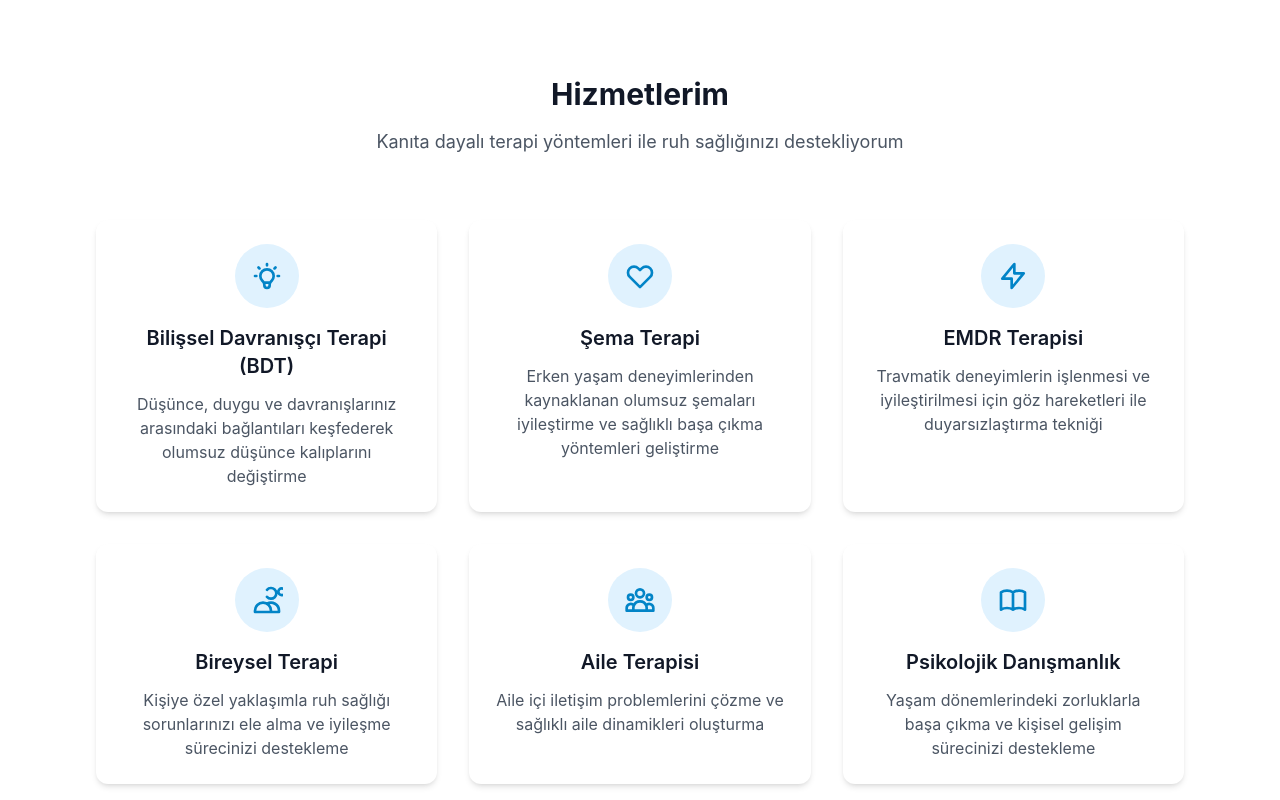
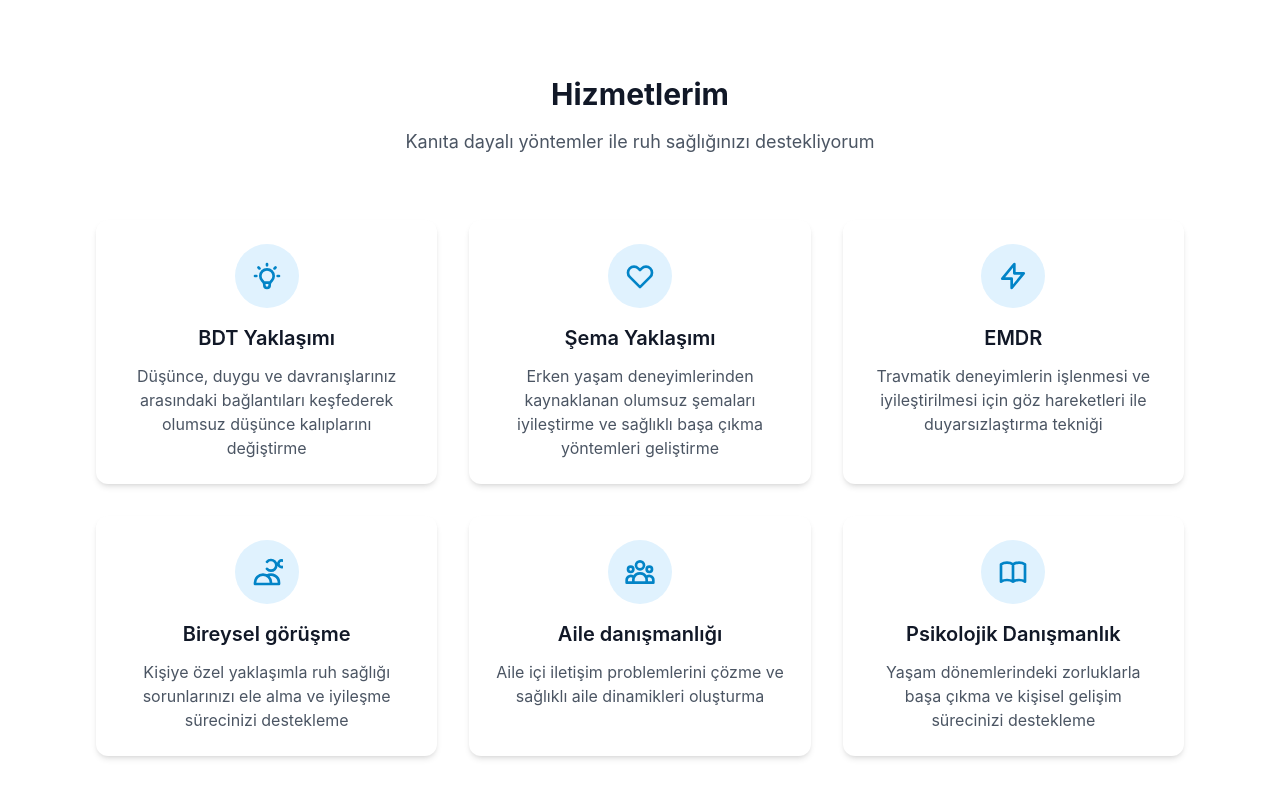
Before and after one commit to deregulcicek/ALARA, a React (Vite) app in the folder frontend/: page /about in a window 1280 px wide. Shown: the part 1260-2060 px from the top of the page. Built offline with nearby package versions, Linux system fonts and the light colour scheme; no server answers.

Commit message:
Update: Remove 'Terapi' references, update phone number, replace social media with Instagram only

```diff
--- a/frontend/src/components/Footer.jsx
+++ b/frontend/src/components/Footer.jsx
@@ -12,19 +12,13 @@
             <h3 className="text-2xl font-bold text-white mb-4">Psikolog</h3>
             <p className="text-gray-300 mb-4 max-w-md">
               Profesyonel psikolog hizmetleri ile ruh sağlığınızı destekliyoruz.
-              Bireysel terapi, aile terapisi ve danışmanlık hizmetleri.
+              Bireysel görüşme, aile danışmanlığı ve danışmanlık hizmetleri.
             </p>
             <div className="flex space-x-4">
-              <a href="#" className="text-gray-300 hover:text-white transition-colors">
-                <span className="sr-only">LinkedIn</span>
+              <a href="https://www.instagram.com/psk.alaraokul?igsh=MXRtdjZvYmdkOTNuZw%3D%3D&utm_source=qr" target="_blank" rel="noopener noreferrer" className="text-gray-300 hover:text-white transition-colors">
+                <span className="sr-only">Instagram</span>
                 <svg className="h-6 w-6" fill="currentColor" viewBox="0 0 24 24">
-                  <path d="M20.447 20.452h-3.554v-5.569c0-1.328-.027-3.037-1.852-3.037-1.853 0-2.136 1.445-2.136 2.939v5.667H9.351V9h3.414v1.561h.046c.477-.9 1.637-1.85 3.37-1.85 3.601 0 4.267 2.37 4.267 5.455v6.286zM5.337 7.433c-1.144 0-2.063-.926-2.063-2.065 0-1.138.92-2.063 2.063-2.063 1.14 0 2.064.925 2.064 2.063 0 1.139-.925 2.065-2.064 2.065zm1.782 13.019H3.555V9h3.564v11.452zM22.225 0H1.771C.792 0 0 .774 0 1.729v20.542C0 23.227.792 24 1.771 24h20.451C23.2 24 24 23.227 24 22.271V1.729C24 .774 23.2 0 22.222 0h.003z"/>
-                </svg>
-              </a>
-              <a href="#" className="text-gray-300 hover:text-white transition-colors">
-                <span className="sr-only">Twitter</span>
-                <svg className="h-6 w-6" fill="currentColor" viewBox="0 0 24 24">
-                  <path d="M23.953 4.57a10 10 0 01-2.825.775 4.958 4.958 0 002.163-2.723c-.951.555-2.005.959-3.127 1.184a4.92 4.92 0 00-8.384 4.482C7.69 8.095 4.067 6.13 1.64 3.162a4.822 4.822 0 00-.666 2.475c0 1.71.87 3.213 2.188 4.096a4.904 4.904 0 01-2.228-.616v.06a4.923 4.923 0 003.946 4.827 4.996 4.996 0 01-2.212.085 4.936 4.936 0 004.604 3.417 9.867 9.867 0 01-6.102 2.105c-.39 0-.779-.023-1.17-.067a13.995 13.995 0 007.557 2.209c9.053 0 13.998-7.496 13.998-13.985 0-.21 0-.42-.015-.63A9.935 9.935 0 0024 4.59z"/>
+                  <path d="M12 2.163c3.204 0 3.584.012 4.85.07 3.252.148 4.771 1.691 4.919 4.919.058 1.265.069 1.645.069 4.849 0 3.205-.012 3.584-.069 4.849-.149 3.225-1.664 4.771-4.919 4.919-1.266.058-1.644.07-4.85.07-3.204 0-3.584-.012-4.849-.07-3.26-.149-4.771-1.699-4.919-4.92-.058-1.265-.07-1.644-.07-4.849 0-3.204.013-3.583.07-4.849.149-3.227 1.664-4.771 4.919-4.919 1.266-.057 1.645-.069 4.849-.069zm0-2.163c-3.259 0-3.667.014-4.947.072-4.358.2-6.78 2.618-6.98 6.98-.059 1.281-.073 1.689-.073 4.948 0 3.259.014 3.668.072 4.948.2 4.358 2.618 6.78 6.98 6.98 1.281.058 1.689.072 4.948.072 3.259 0 3.668-.014 4.948-.072 4.354-.2 6.782-2.618 6.979-6.98.059-1.28.073-1.689.073-4.948 0-3.259-.014-3.667-.072-4.947-.196-4.354-2.617-6.78-6.979-6.98-1.281-.059-1.69-.073-4.949-.073zm0 5.838c-3.403 0-6.162 2.759-6.162 6.162s2.759 6.163 6.162 6.163 6.162-2.759 6.162-6.163c0-3.403-2.759-6.162-6.162-6.162zm0 10.162c-2.209 0-4-1.79-4-4 0-2.209 1.791-4 4-4s4 1.791 4 4c0 2.21-1.791 4-4 4zm6.406-11.845c-.796 0-1.441.645-1.441 1.44s.645 1.44 1.441 1.44c.795 0 1.439-.645 1.439-1.44s-.644-1.44-1.439-1.44z"/>
                 </svg>
               </a>
             </div>
@@ -62,7 +56,7 @@
             <h4 className="text-lg font-semibold mb-4">İletişim</h4>
             <div className="space-y-2 text-gray-300">
               <p>📧 info@psikolog.com</p>
-              <p>📞 +90 (555) 123 45 67</p>
+              <p>📞 0545 710 93 11</p>
               <p>📍 İstanbul, Türkiye</p>
             </div>
           </div>
--- a/frontend/src/components/Layout.jsx
+++ b/frontend/src/components/Layout.jsx
@@ -6,10 +6,10 @@
   return (
     <div className="min-h-screen flex flex-col">
       <Helmet>
-        <title>Psikolog - Ruh Sağlığı ve Terapi Hizmetleri</title>
-        <meta name="description" content="Profesyonel psikolog hizmetleri, bireysel terapi, aile terapisi ve ruh sağlığı danışmanlığı." />
-        <meta property="og:title" content="Psikolog - Ruh Sağlığı ve Terapi Hizmetleri" />
-        <meta property="og:description" content="Profesyonel psikolog hizmetleri, bireysel terapi, aile terapisi ve ruh sağlığı danışmanlığı." />
+        <title>Psikolog - Ruh Sağlığı ve Danışmanlık Hizmetleri</title>
+        <meta name="description" content="Profesyonel psikolog hizmetleri, bireysel görüşme, aile danışmanlığı ve ruh sağlığı danışmanlığı." />
+        <meta property="og:title" content="Psikolog - Ruh Sağlığı ve Danışmanlık Hizmetleri" />
+        <meta property="og:description" content="Profesyonel psikolog hizmetleri, bireysel görüşme, aile danışmanlığı ve ruh sağlığı danışmanlığı." />
         <meta property="og:type" content="website" />
         <meta name="twitter:card" content="summary_large_image" />
         <link rel="canonical" href="https://yourdomain.com" />
--- a/frontend/src/pages/About.jsx
+++ b/frontend/src/pages/About.jsx
@@ -9,12 +9,12 @@
         <title>Hakkımda - Psikolog | Psikolog Alara Okul</title>
         <meta
           name="description"
-          content=" Psikolog Alara Okul hakkında bilgi. 6 yıllık deneyim, uzmanlık alanları ve terapi yaklaşımları."
+          content=" Psikolog Alara Okul hakkında bilgi. 6 yıllık deneyim, uzmanlık alanları ve yaklaşımları."
         />
         <meta property="og:title" content="Hakkımda - Psikolog | Uzman Alara Okul" />
         <meta
           property="og:description"
-          content="Psikolog Alara Okul hakkında bilgi. 6 yıllık deneyim, uzmanlık alanları ve terapi yaklaşımları."
+          content="Psikolog Alara Okul hakkında bilgi. 6 yıllık deneyim, uzmanlık alanları ve yaklaşımları."
         />
       </Helmet>
 
@@ -46,7 +46,7 @@
                 Bakım Merkezlerinde psikolojik destek gibi çeşitli alanlarda çalıştım.
               </p>
               <p className="text-lg text-gray-600 mb-6">
-                Bilişsel Davranışçı Terapi (BDT), Şema Terapi ve EMDR gibi kanıta dayalı yöntemlerini
+                BDT Yaklaşımı, Şema Yaklaşımı ve EMDR gibi kanıta dayalı yöntemlerini
                 kullanarak, danışanlarımla birlikte çalışıyorum. Ayrıca sertifikalı IB Psikoloji öğretmeni
                 olarak öğrencilere eğitim veriyorum. Her bireyin kendine özgü olduğuna inanır, psikolojik
                 danışmanlık sürecini kişiselleştiririm.
@@ -94,7 +94,7 @@
           <div className="text-center mb-16">
             <h2 className="text-3xl font-bold text-gray-900 mb-4">Hizmetlerim</h2>
             <p className="text-lg text-gray-600 max-w-3xl mx-auto">
-              Kanıta dayalı terapi yöntemleri ile ruh sağlığınızı destekliyorum
+              Kanıta dayalı yöntemler ile ruh sağlığınızı destekliyorum
             </p>
           </div>
 
@@ -105,7 +105,7 @@
                   <path strokeLinecap="round" strokeLinejoin="round" strokeWidth={2} d="M9.663 17h4.673M12 3v1m6.364 1.636l-.707.707M21 12h-1M4 12H3m3.343-5.657l-.707-.707m2.828 9.9a5 5 0 117.072 0l-.548.547A3.374 3.374 0 0014 18.469V19a2 2 0 11-4 0v-.531c0-.895-.356-1.754-.988-2.386l-.548-.547z" />
                 </svg>
               </div>
-              <h3 className="text-xl font-semibold mb-3 text-gray-900">Bilişsel Davranışçı Terapi (BDT)</h3>
+              <h3 className="text-xl font-semibold mb-3 text-gray-900">BDT Yaklaşımı</h3>
               <p className="text-gray-600">
                 Düşünce, duygu ve davranışlarınız arasındaki bağlantıları keşfederek olumsuz düşünce kalıplarını değiştirme
               </p>
@@ -117,7 +117,7 @@
                   <path strokeLinecap="round" strokeLinejoin="round" strokeWidth={2} d="M4.318 6.318a4.5 4.5 0 000 6.364L12 20.364l7.682-7.682a4.5 4.5 0 00-6.364-6.364L12 7.636l-1.318-1.318a4.5 4.5 0 00-6.364 0z" />
                 </svg>
               </div>
-              <h3 className="text-xl font-semibold mb-3 text-gray-900">Şema Terapi</h3>
+              <h3 className="text-xl font-semibold mb-3 text-gray-900">Şema Yaklaşımı</h3>
               <p className="text-gray-600">
                 Erken yaşam deneyimlerinden kaynaklanan olumsuz şemaları iyileştirme ve sağlıklı başa çıkma yöntemleri geliştirme
               </p>
@@ -129,7 +129,7 @@
                   <path strokeLinecap="round" strokeLinejoin="round" strokeWidth={2} d="M13 10V3L4 14h7v7l9-11h-7z" />
                 </svg>
               </div>
-              <h3 className="text-xl font-semibold mb-3 text-gray-900">EMDR Terapisi</h3>
+              <h3 className="text-xl font-semibold mb-3 text-gray-900">EMDR</h3>
               <p className="text-gray-600">
                 Travmatik deneyimlerin işlenmesi ve iyileştirilmesi için göz hareketleri ile duyarsızlaştırma tekniği
               </p>
@@ -141,7 +141,7 @@
                   <path strokeLinecap="round" strokeLinejoin="round" strokeWidth={2} d="M12 4.354a4 4 0 110 5.292M15 21H3v-1a6 6 0 0112 0v1zm0 0h6v-1a6 6 0 00-9-5.197m13.5-9a2.5 2.5 0 11-5 0 2.5 2.5 0 015 0z" />
                 </svg>
               </div>
-              <h3 className="text-xl font-semibold mb-3 text-gray-900">Bireysel Terapi</h3>
+              <h3 className="text-xl font-semibold mb-3 text-gray-900">Bireysel görüşme</h3>
               <p className="text-gray-600">
                 Kişiye özel yaklaşımla ruh sağlığı sorunlarınızı ele alma ve iyileşme sürecinizi destekleme
               </p>
@@ -153,7 +153,7 @@
                   <path strokeLinecap="round" strokeLinejoin="round" strokeWidth={2} d="M17 20h5v-2a3 3 0 00-5.356-1.857M17 20H7m10 0v-2c0-.656-.126-1.283-.356-1.857M7 20H2v-2a3 3 0 015.356-1.857M7 20v-2c0-.656.126-1.283.356-1.857m0 0a5.002 5.002 0 019.288 0M15 7a3 3 0 11-6 0 3 3 0 016 0zm6 3a2 2 0 11-4 0 2 2 0 014 0zM7 10a2 2 0 11-4 0 2 2 0 014 0z" />
                 </svg>
               </div>
-              <h3 className="text-xl font-semibold mb-3 text-gray-900">Aile Terapisi</h3>
+              <h3 className="text-xl font-semibold mb-3 text-gray-900">Aile danışmanlığı</h3>
               <p className="text-gray-600">
                 Aile içi iletişim problemlerini çözme ve sağlıklı aile dinamikleri oluşturma
               </p>
@@ -224,7 +224,7 @@
                 <li className="flex items-start">
                   <span className="text-primary-600 mr-2">•</span>
                   <div>
-                    <strong>Şema Terapi</strong>
+                    <strong>Şema Yaklaşımı</strong>
                   </div>
                 </li>
                 <li className="flex items-start">
@@ -361,14 +361,14 @@
 
           <div className="grid grid-cols-1 md:grid-cols-2 lg:grid-cols-3 gap-8">
             <div className="card">
-              <h3 className="text-xl font-semibold mb-4 text-primary-600">Terapi Yöntemleri</h3>
+              <h3 className="text-xl font-semibold mb-4 text-primary-600">Yaklaşımlar</h3>
               <ul className="space-y-3">
                 <li className="flex items-start">
                   <svg className="w-5 h-5 text-primary-600 mt-1 mr-3 flex-shrink-0" fill="none" stroke="currentColor" viewBox="0 0 24 24">
                     <path strokeLinecap="round" strokeLinejoin="round" strokeWidth={2} d="M5 13l4 4L19 7" />
                   </svg>
                   <div>
-                    <strong>Bilişsel Davranışçı Terapi (BDT)</strong>
+                    <strong>BDT Yaklaşımı</strong>
                   </div>
                 </li>
                 <li className="flex items-start">
@@ -376,7 +376,7 @@
                     <path strokeLinecap="round" strokeLinejoin="round" strokeWidth={2} d="M5 13l4 4L19 7" />
                   </svg>
                   <div>
-                    <strong>Şema Terapi</strong>
+                    <strong>Şema Yaklaşımı</strong>
                   </div>
                 </li>
                 <li className="flex items-start">
--- a/frontend/src/pages/Home.jsx
+++ b/frontend/src/pages/Home.jsx
@@ -42,9 +42,9 @@
     <>
       <Helmet>
         <title>Ana Sayfa - Psikolog Alara Okul | Ruh Sağlığı ve Psikolojik Danışmanlık Hizmetleri</title>
-        <meta name="description" content="Profesyonel psikolog hizmetleri ile ruh sağlığınızı destekliyoruz. Bireysel terapi, Eğitim ve danışmanlık hizmetleri." />
+        <meta name="description" content="Profesyonel psikolog hizmetleri ile ruh sağlığınızı destekliyoruz. Bireysel görüşme, Eğitim ve danışmanlık hizmetleri." />
         <meta property="og:title" content="Ana Sayfa - Psikolog Alara Okul | Ruh Sağlığı ve Psikolojik Danışmanlık Hizmetleri" />
-        <meta property="og:description" content="Profesyonel psikolog hizmetleri ile ruh sağlığınızı destekliyoruz. Bireysel terapi, Eğitim ve danışmanlık hizmetleri." />
+        <meta property="og:description" content="Profesyonel psikolog hizmetleri ile ruh sağlığınızı destekliyoruz. Bireysel görüşme, Eğitim ve danışmanlık hizmetleri." />
       </Helmet>
 
       {/* Hero Section */}
--- a/frontend/src/pages/Privacy.jsx
+++ b/frontend/src/pages/Privacy.jsx
@@ -41,7 +41,7 @@
             <ul>
               <li><strong>Kimlik Verileri:</strong> Ad, soyad, doğum tarihi</li>
               <li><strong>İletişim Verileri:</strong> E-posta adresi, telefon numarası, adres</li>
-              <li><strong>Sağlık Verileri:</strong> Terapi sürecinde paylaştığınız sağlık bilgileri</li>
+              <li><strong>Sağlık Verileri:</strong> Danışmanlık sürecinde paylaştığınız sağlık bilgileri</li>
               <li><strong>Teknik Veriler:</strong> IP adresi, çerez bilgileri, tarayıcı bilgileri</li>
               <li><strong>İletişim Kayıtları:</strong> E-posta ve telefon görüşmeleri</li>
             </ul>
@@ -49,7 +49,7 @@
             <h2>3. Kişisel Verilerin İşlenme Amaçları</h2>
             <p>Kişisel verilerinizi aşağıdaki amaçlarla işlemekteyiz:</p>
             <ul>
-              <li>Psikolojik danışmanlık ve terapi hizmetlerinin sunulması</li>
+              <li>Psikolojik danışmanlık hizmetlerinin sunulması</li>
               <li>Randevu planlaması ve takibi</li>
               <li>Hasta dosyası oluşturma ve güncelleme</li>
               <li>Yasal yükümlülüklerin yerine getirilmesi</li>
```
Also changed, not shown: frontend/src/pages/Contact.jsx (+11 -0 lines).
